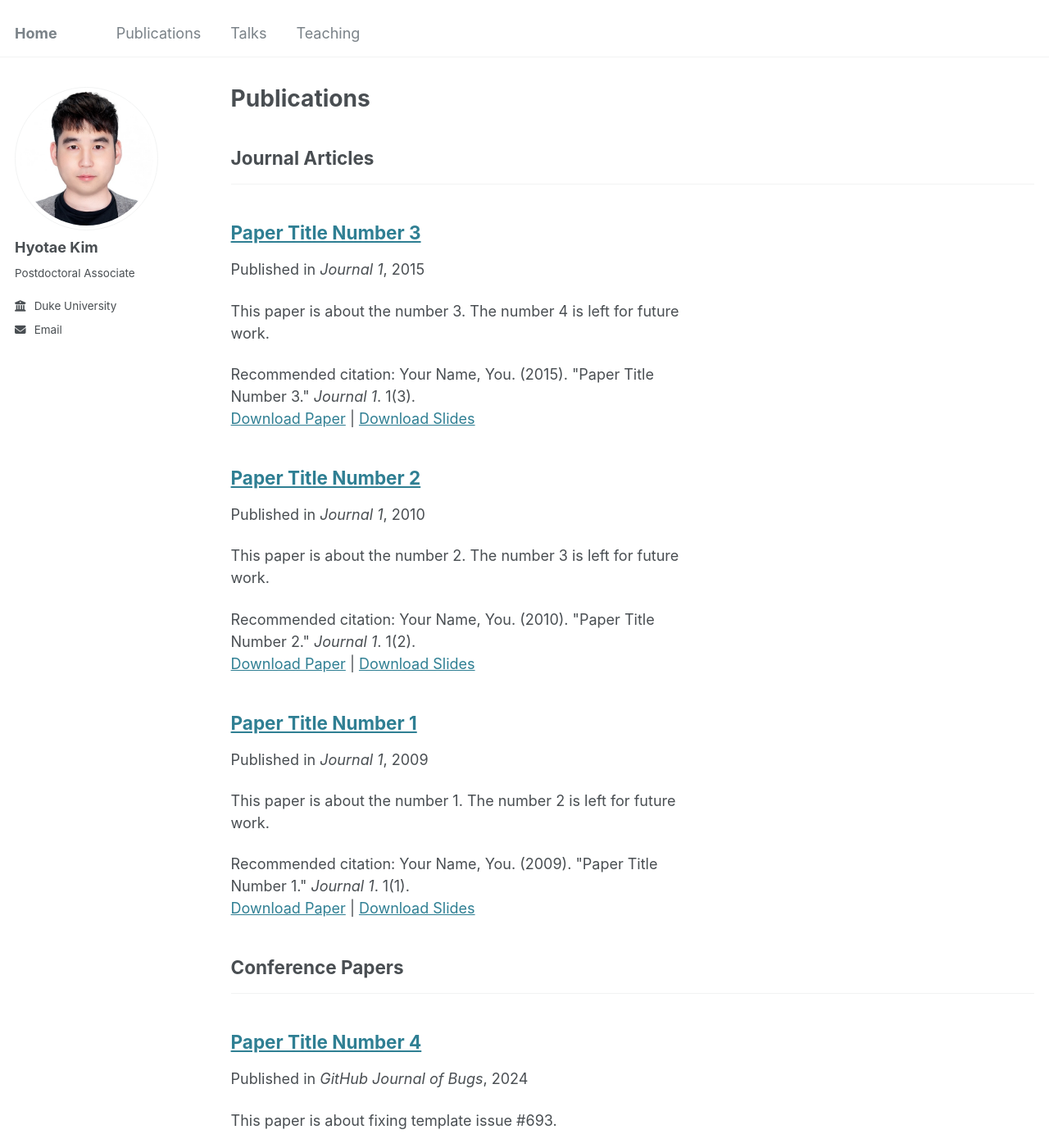
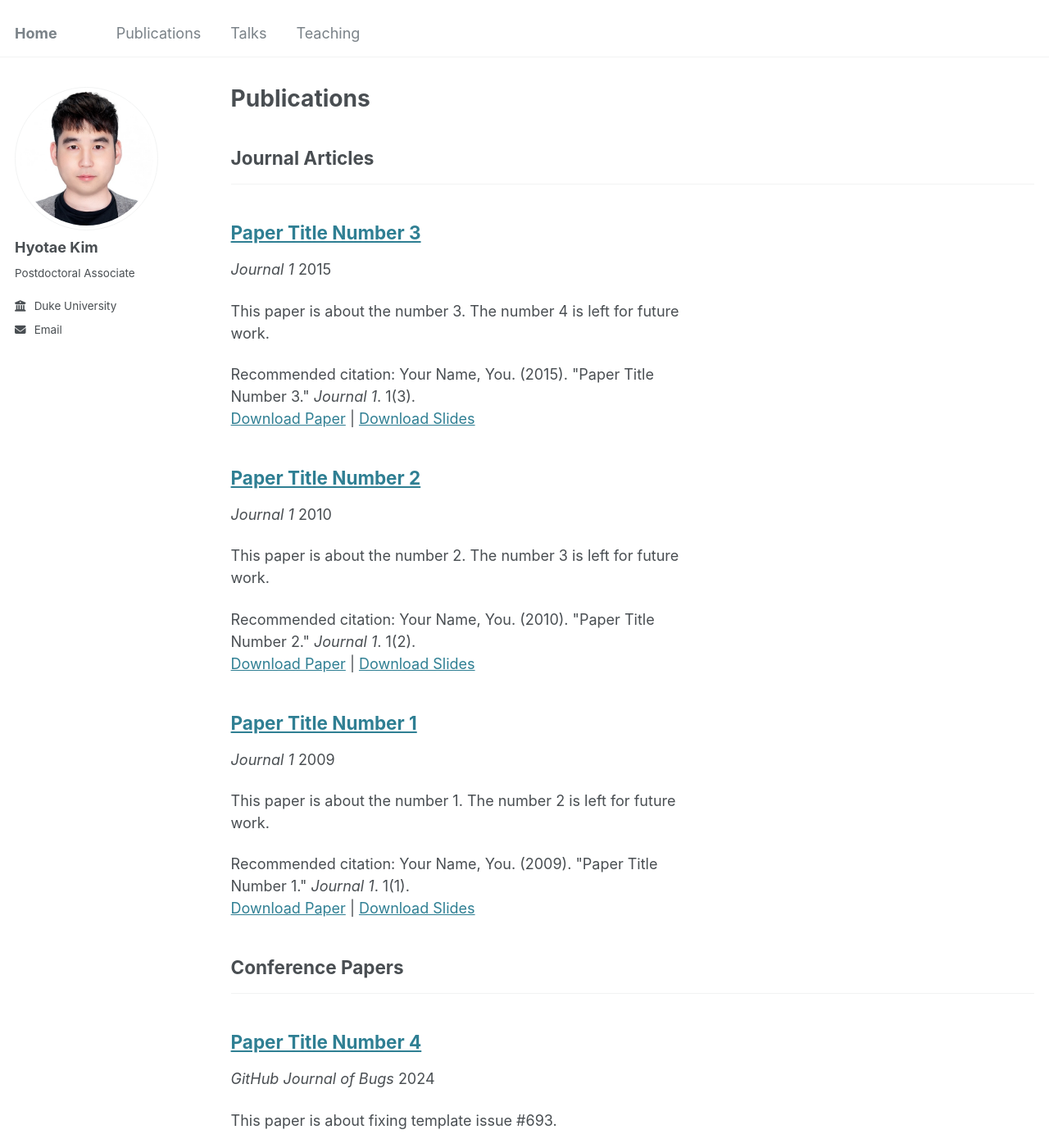
Before and after one commit to HyotaeKim/HyotaeKim.github.io, a Jekyll site: the page built from _pages/publications.html, in a window 1280 px wide and 1400 px high. Shown: the whole window at 82% size. Built offline with Jekyll 4.4.1, drawn with Linux system fonts in a browser that asks for light colours.

Commit message:
Update archive-single.html

```diff
--- a/_includes/archive-single.html
+++ b/_includes/archive-single.html
@@ -42,7 +42,8 @@
           <p> {{ post.role }} {{ post.type }} <i>{{ 'UCSC' }}</i> </p>
           <!--<p> {{ post.role }}, {{ post.type }}, <i>{{ 'UCSC' }}</i> </p>-->
         {% elsif post.collection == 'publications' %}
-          <p>Published in <i>{{ post.venue }}</i>, {{ post.date | default: "1900-01-01" | date: "%Y" }} </p>
+          <p><i>{{ post.venue }}</i> {{ post.date | default: "1900-01-01" | date: "%Y" }} </p>
+          <!--<p>Published in <i>{{ post.venue }}</i>, {{ post.date | default: "1900-01-01" | date: "%Y" }} </p>-->
         {% elsif post.date %}
          <p class="page__date"><strong><i class="fa fa-fw fa-calendar" aria-hidden="true"></i> {{ site.data.ui-text[site.locale].date_label | default: "Published:" }}</strong> <time datetime="{{ post.date | default: "1900-01-01" | date_to_xmlschema }}">{{ post.date | default: "1900-01-01" | date: "%B %d, %Y" }}</time></p>
         {% endif %}
```
